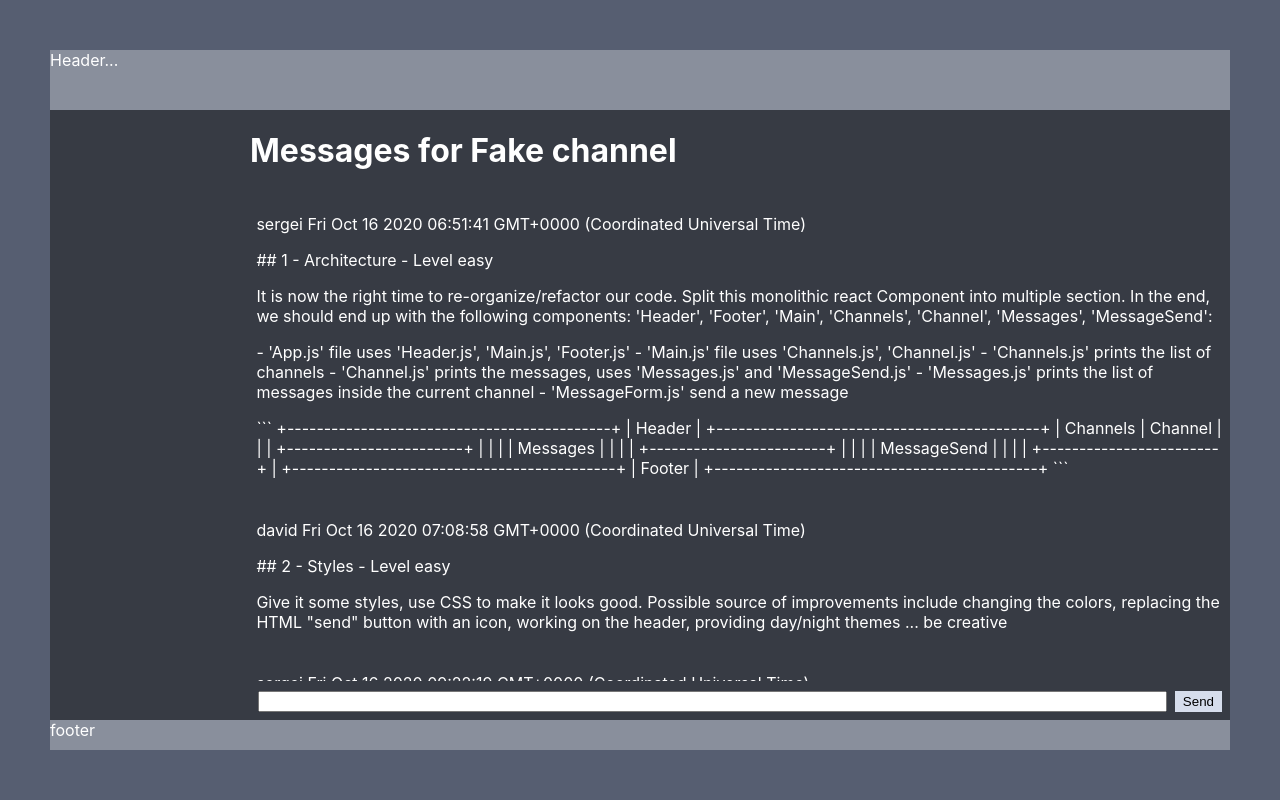
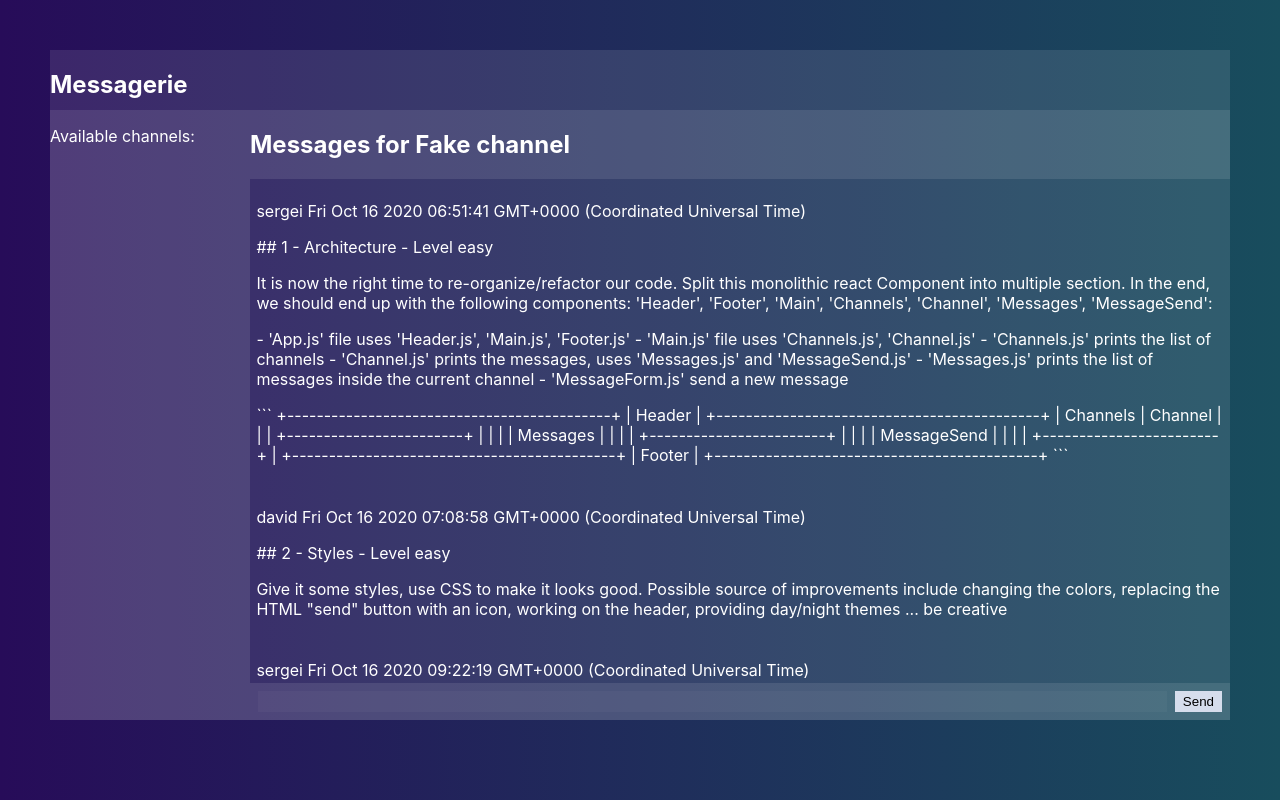
Before and after one commit to VivienECE/detournay_jean-louisditmontout-node-labs, a React (Create React App) app in the folder front-end/my-cool-app/: page / in a window 1280 px wide. Built offline with nearby package versions, Linux system fonts and the light colour scheme.

Commit message:
Partie 2

```diff
--- a/front-end/my-cool-app/package.json
+++ b/front-end/my-cool-app/package.json
@@ -7,6 +7,7 @@
     "@testing-library/jest-dom": "^4.2.4",
     "@testing-library/react": "^9.3.2",
     "@testing-library/user-event": "^7.1.2",
+    "axios": "^0.21.0",
     "react": "^16.13.1",
     "react-dom": "^16.13.1",
     "react-scripts": "3.4.3"
--- a/front-end/my-cool-app/src/App.css
+++ b/front-end/my-cool-app/src/App.css
@@ -6,4 +6,6 @@
   position: absolute;
   height: 100%;
   width: 100%;
+  background: -webkit-Linear-gradient(to left,#184d5d,#270c59);
+  background: Linear-gradient(to left,#184d5d,#270c59);
 }
--- a/front-end/my-cool-app/src/Channel.js
+++ b/front-end/my-cool-app/src/Channel.js
@@ -1,6 +1,7 @@
 /** @jsx jsx */
 import {useState} from 'react';
 import { jsx } from '@emotion/core'
+import React, { Component } from 'react';
 import Messages from './Messages'
 import MessageSend from './MessageSend'
 
@@ -12,6 +13,9 @@ const styles = {
     flexDirection: 'column',
     overflow: 'hidden',
   },
+  header:{
+    backgroundColor: 'rgba(255,255,255,.1)',
+  }
 }
 
 export default ({
@@ -94,11 +98,21 @@ export default ({
     [Prism](https://prismjs.com/).
     `,
   }])
+
+  const addMessage = (message) => {
+    setMessages([
+      ...messages,
+      message
+    ])
+  }
+
   return (
       <div css={styles.channel}>
-            <h1>Messages for {channel.name}</h1>
-            <Messages/>
-            <MessageSend />
+        <div css={styles.header}>
+            <h2>Messages for {channel.name}</h2>
         </div>
+        <Messages channel={channel} messages={messages}/>
+        <MessageSend addMessage={addMessage}/>
+      </div>
   );
 }
--- a/front-end/my-cool-app/src/Channels.js
+++ b/front-end/my-cool-app/src/Channels.js
@@ -1,15 +1,51 @@
 /** @jsx jsx */
+
 import {useState} from 'react';
 import { jsx } from '@emotion/core'
+import {axios} from 'axios';
+import React, { Component } from 'react';
+
 const styles = {
   channels: {
     minWidth: '200px',
+    backgroundColor: 'rgba(255,255,255,.1)',
+  },
+  channel:{
+
   },
 }
+
+  	/*useEffect( () => {
+		async function fetchData () {
+		const {data:channels} = await axios.get('https://localhost:3001/channels/')
+		setChannels(data)
+	}
+	fetchData()
+    }, [] )*/
 
 export default () => {
   return (
         <div css={styles.channels}>
+           <p> Available channels: </p>
         </div>
   );
 }
+
+class Channel extends React.Component{
+  render() {
+      return(
+        <div css={styles.channels}>
+        <p> Available channels: </p>
+        	  <ul>
+              { this.props.channels.map( (channel) => (
+                <li key={channel.id} css={styles.channel}>
+                	{channel.name}
+                </li>
+              ))}
+            </ul>
+        </div>
+      );
+  }
+}
+
+//export default Channel;
--- a/front-end/my-cool-app/src/Footer.js
+++ b/front-end/my-cool-app/src/Footer.js
@@ -3,7 +3,7 @@ import { jsx } from '@emotion/core'
 const styles = {
   footer: {
     height: '30px',
-    backgroundColor: 'rgba(255,255,255,.3)',
+    //backgroundColor: 'rgba(255,255,255,.1)',
     flexShrink: 0,
   },
 }
@@ -11,7 +11,6 @@ const styles = {
 export default () => {
 	return (
        <footer css={styles.footer}>
-        footer
       </footer>
   	);
 }
--- a/front-end/my-cool-app/src/Header.js
+++ b/front-end/my-cool-app/src/Header.js
@@ -3,7 +3,7 @@ import { jsx } from '@emotion/core'
 const styles = {
   header: {
     height: '60px',
-    backgroundColor: 'rgba(255,255,255,.3)',
+    backgroundColor: 'rgba(255,255,255,.1)',
     flexShrink: 0,
   },
 }
@@ -11,7 +11,7 @@ const styles = {
 export default () => {
 	return (
       <header css={styles.header}>
-        Header...
+        <h2>Messagerie</h2>
       </header>
   	);
 }
--- a/front-end/my-cool-app/src/Main.js
+++ b/front-end/my-cool-app/src/Main.js
@@ -1,12 +1,13 @@
 import {useState} from 'react';
 /** @jsx jsx */
 import { jsx } from '@emotion/core'
+import React, { Component } from 'react';
 import Channels from './Channels'
 import Channel from './Channel'
 
 const styles = {
   main: {
-    backgroundColor: '#373B44',
+    backgroundColor: 'rgba(255,255,255,.1)',
     flex: '1 1 auto',
     display: 'flex',
     flexDirection: 'row',
@@ -14,11 +15,15 @@ const styles = {
   },
 }
 
-export default () => {
-  return (
-      <main className="App-main" css={styles.main}>
-       <Channels />
-       <Channel />
-      </main>
-  );
+class Main extends React.Component{
+  render() {
+      return(
+        <main className="App-main" css={styles.main}>
+        <Channels/>
+        <Channel/>
+       </main>
+      );
+  }
 }
+
+export default Main;
--- a/front-end/my-cool-app/src/MessageSend.js
+++ b/front-end/my-cool-app/src/MessageSend.js
@@ -1,17 +1,22 @@
 /** @jsx jsx */
-import {useState} from 'react';
 import { jsx } from '@emotion/core'
-import Messages from './Messages'
 
 const styles = {
   form: {
     borderTop: '2px solid #373B44',
     padding: '.5rem',
     display: 'flex',
+    background: 'rgba(255, 255, 255, 0.1)',
+    border: 'none',
+    outline: 'none',
   },
   content: {
     flex: '1 1 auto',
-    marginRight: '.5rem'
+    marginRight: '.5rem',
+    background: 'rgba(255, 255, 255, 0.03)',
+    border: 'none',
+    color: '#fff',
+    outline: 'none',
   },
   send: {
     backgroundColor: '#D6DDEC',
@@ -25,96 +30,9 @@ const styles = {
   },
 }
 
-export default ({
-  channel = {
-    name: 'Fake channel'
-  }
-}) => {
-  const [messages, setMessages] = useState([{
-    author: 'sergei',
-    creation: 1602831101929,
-    content: `
-    ## 1 - Architecture - Level easy
-
-    It is now the right time to re-organize/refactor our code. Split this
-    monolithic react Component into multiple section. In the end, we should end
-    up with the following components: 'Header', 'Footer', 'Main', 'Channels',
-    'Channel', 'Messages', 'MessageSend':
-
-    - 'App.js' file uses 'Header.js', 'Main.js', 'Footer.js'
-    - 'Main.js' file uses 'Channels.js', 'Channel.js'
-    - 'Channels.js' prints the list of channels
-    - 'Channel.js' prints the messages, uses 'Messages.js' and 'MessageSend.js'
-    - 'Messages.js' prints the list of messages inside the current channel
-    - 'MessageForm.js' send a new message
-
-    \`\`\`
-    +--------------------------------------------+
-    |                  Header                    |
-    +--------------------------------------------+
-    |   Channels    |          Channel           |
-    |               | +------------------------+ |
-    |               | |        Messages        | |
-    |               | +------------------------+ |
-    |               | |      MessageSend       | |
-    |               | +------------------------+ |
-    +--------------------------------------------+
-    |                  Footer                    |
-    +--------------------------------------------+
-    \`\`\`
-    `,
-  },{
-    author: 'david',
-    creation: 1602832138892,
-    content: `
-    ## 2 - Styles - Level easy
-
-    Give it some styles, use CSS to make it looks good. Possible source of
-    improvements include changing the colors, replacing the HTML "send" button
-    with an icon, working on the header, providing day/night themes ... be creative
-    `,
-  },{
-    author: 'sergei',
-    creation: 1602840139202,
-    content: `
-    ## 3 - Use an external library - Level medium
-
-    Format the date in a human readable format. While the date is generated on
-    the server side to ensure its relevance and prevent from forgery, it must be
-    displayed according to the user browser local. The
-    [Moment.js](https://momentjs.com/) library has been the library of choice
-    for many years to accomplish date formatting. Read what is displayed on the
-    top right corner of their homepage, it is now depreciated. Read the reasons
-    and act accordingly.
-    `,
-  },{
-    author: 'david',
-    creation: 1602844139200,
-    content: `
-    ## 4 - Support message contents in Markdown - Level hard
-
-    Markdown is the most popular syntax to format text into HTML. It is used
-    by the majority of the project Readme files, to write documentation and to
-    generate websites.
-
-    I recommand you to use the [unified](https://unifiedjs.com/) which is very
-    powerful and comes with a lot of plugins. You can read the Markdown to HTML
-    guide in the learn section and enrich it with your selection of relevant
-    plugins.
-
-    Consider adding syntax highlight support with a library like
-    [Prism](https://prismjs.com/).
-    `,
-  }])
-  const addMessage = (message) => {
-    setMessages([
-      ...messages,
-      message
-    ])
-  }
-const MessageForm = ({
+const MessageSend = ({
   addMessage
-}) => {
+  }) => {
   const onSubmit = (e) => {
     e.preventDefault()
     const data = new FormData(e.target)
@@ -131,8 +49,6 @@ const MessageForm = ({
       <input type="submit" value="Send" css={styles.send} />
     </form>
   )
-}
-  return (
-     <MessageForm addMessage={addMessage} />
-  );
-}
+  }
+
+  export default MessageSend;
--- a/front-end/my-cool-app/src/Messages.js
+++ b/front-end/my-cool-app/src/Messages.js
@@ -1,6 +1,7 @@
 /** @jsx jsx */
 import {useState} from 'react';
 import { jsx } from '@emotion/core'
+import React, { Component } from 'react';
 
 const styles = {
   messages: {
@@ -19,112 +20,17 @@ const styles = {
     padding: '.2rem',
    // backgroundColor: '#66728E',
     ':hover': {
-      backgroundColor: 'rgba(255,255,255,.2)',
-    },
-  },
-  form: {
-    borderTop: '2px solid #373B44',
-    padding: '.5rem',
-    display: 'flex',
-  },
-  content: {
-    flex: '1 1 auto',
-    marginRight: '.5rem'
-  },
-  send: {
-    backgroundColor: '#D6DDEC',
-    padding: '.2rem .5rem',
-    border: 'none',
-    ':hover': {
-      backgroundColor: '#2A4B99',
-      cursor: 'pointer',
-      color: '#fff',
+      backgroundColor: 'rgba(255,255,255,.1)',
     },
   },
 }
 
-export default () => {
-  const [messages, setMessages] = useState([{
-    author: 'sergei',
-    creation: 1602831101929,
-    content: `
-    ## 1 - Architecture - Level easy
-
-    It is now the right time to re-organize/refactor our code. Split this
-    monolithic react Component into multiple section. In the end, we should end
-    up with the following components: 'Header', 'Footer', 'Main', 'Channels',
-    'Channel', 'Messages', 'MessageSend':
-
-    - 'App.js' file uses 'Header.js', 'Main.js', 'Footer.js'
-    - 'Main.js' file uses 'Channels.js', 'Channel.js'
-    - 'Channels.js' prints the list of channels
-    - 'Channel.js' prints the messages, uses 'Messages.js' and 'MessageSend.js'
-    - 'Messages.js' prints the list of messages inside the current channel
-    - 'MessageForm.js' send a new message
-
-    \`\`\`
-    +--------------------------------------------+
-    |                  Header                    |
-    +--------------------------------------------+
-    |   Channels    |          Channel           |
-    |               | +------------------------+ |
-    |               | |        Messages        | |
-    |               | +------------------------+ |
-    |               | |      MessageSend       | |
-    |               | +------------------------+ |
-    +--------------------------------------------+
-    |                  Footer                    |
-    +--------------------------------------------+
-    \`\`\`
-    `,
-  },{
-    author: 'david',
-    creation: 1602832138892,
-    content: `
-    ## 2 - Styles - Level easy
-
-    Give it some styles, use CSS to make it looks good. Possible source of
-    improvements include changing the colors, replacing the HTML "send" button
-    with an icon, working on the header, providing day/night themes ... be creative
-    `,
-  },{
-    author: 'sergei',
-    creation: 1602840139202,
-    content: `
-    ## 3 - Use an external library - Level medium
-
-    Format the date in a human readable format. While the date is generated on
-    the server side to ensure its relevance and prevent from forgery, it must be
-    displayed according to the user browser local. The
-    [Moment.js](https://momentjs.com/) library has been the library of choice
-    for many years to accomplish date formatting. Read what is displayed on the
-    top right corner of their homepage, it is now depreciated. Read the reasons
-    and act accordingly.
-    `,
-  },{
-    author: 'david',
-    creation: 1602844139200,
-    content: `
-    ## 4 - Support message contents in Markdown - Level hard
-
-    Markdown is the most popular syntax to format text into HTML. It is used
-    by the majority of the project Readme files, to write documentation and to
-    generate websites.
-
-    I recommand you to use the [unified](https://unifiedjs.com/) which is very
-    powerful and comes with a lot of plugins. You can read the Markdown to HTML
-    guide in the learn section and enrich it with your selection of relevant
-    plugins.
-
-    Consider adding syntax highlight support with a library like
-    [Prism](https://prismjs.com/).
-    `,
-  }])
-
-  return (
+class Messages extends React.Component{
+  render() {
+      return(
         <div css={styles.messages}>
         <ul>
-              { messages.map( (message, i) => (
+               { this.props.messages.map( (message, i) => (
                  <li key={i} css={styles.message}>
                    <p>
                      <span>{message.author}</span>
@@ -145,3 +51,6 @@ export default () => {
        </div>
       );
   }
+}
+
+export default Messages;
```
Also changed, not shown: front-end/my-cool-app/src/App.js (+15 -3 lines), 2 other files (tests, documents, lock files or other folders). Lines whose indentation alone changed are shown as unchanged.
